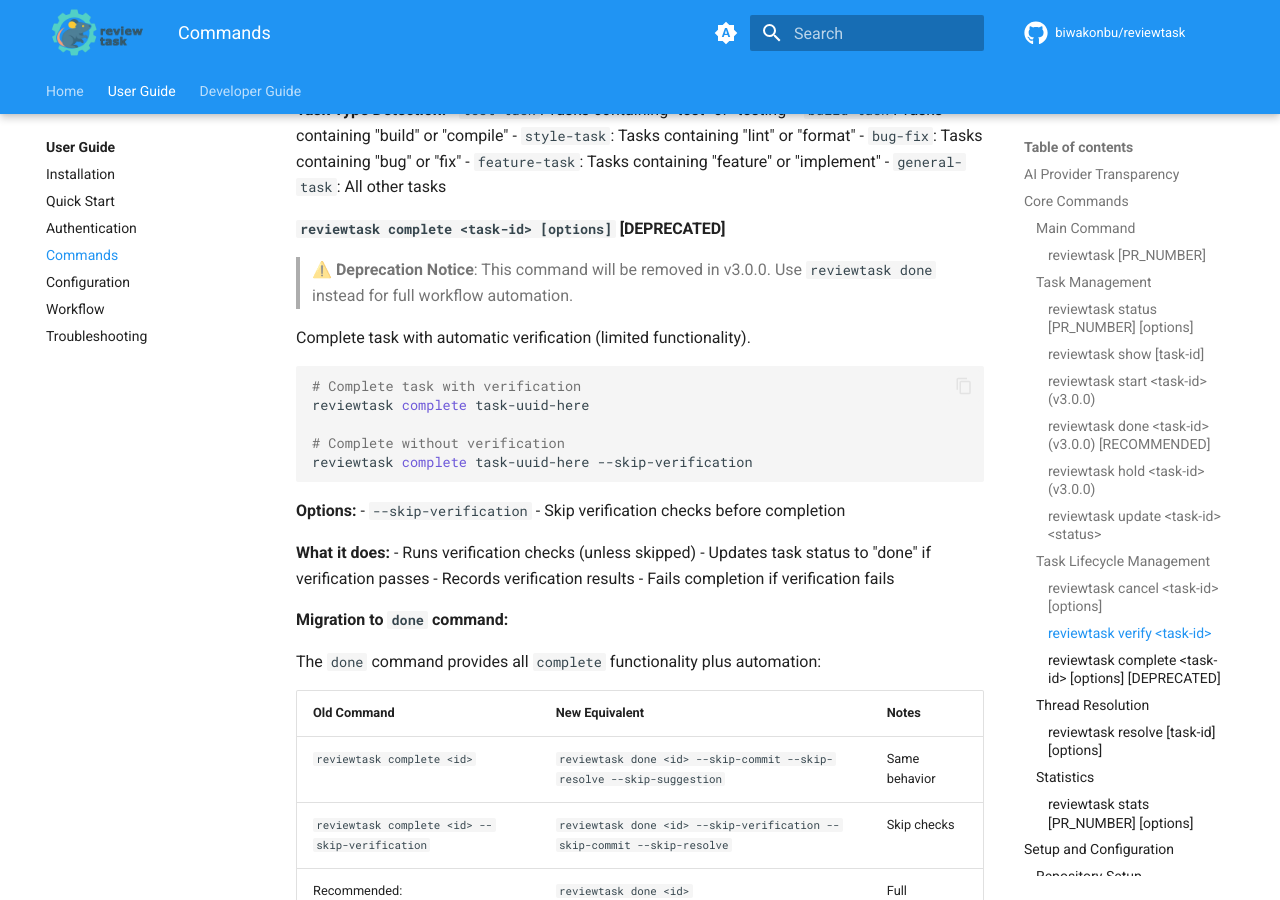
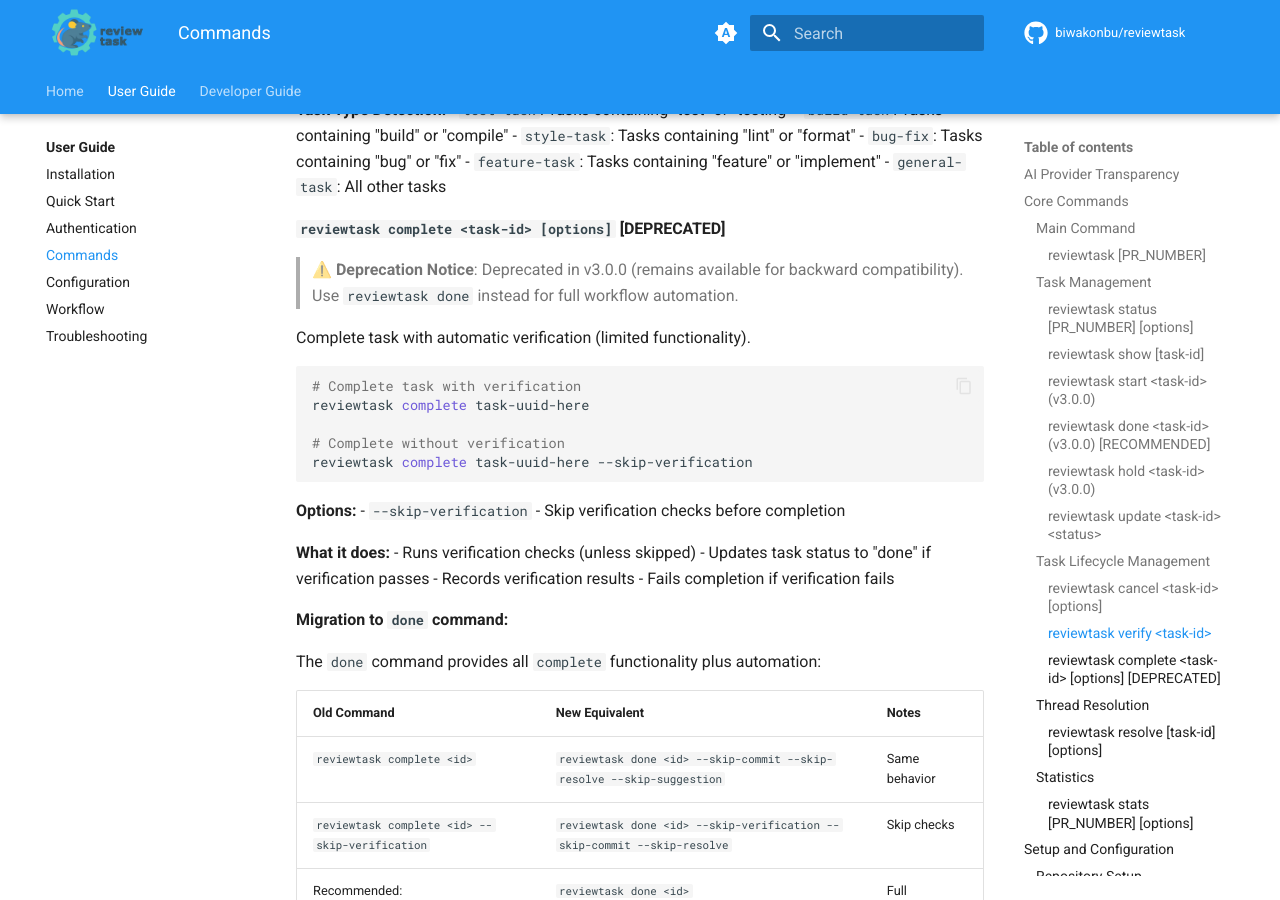
Before and after one commit to biwakonbu/reviewtask, an MkDocs documentation site: the page built from docs/user-guide/commands.md, in a window 1280 px wide and 900 px high, scrolled down 4302 px. Built offline with MkDocs 1.6.1 and Material for MkDocs 9.7.7, drawn with Linux system fonts in a browser that asks for light colours; comment, search, counter and statistics services are not loaded; the version menu is left out.

```diff
--- a/docs/user-guide/commands.md
+++ b/docs/user-guide/commands.md
@@ -240,7 +240,7 @@ reviewtask verify task-uuid-here
 
 #### `reviewtask complete <task-id> [options]` **[DEPRECATED]**
 
-> **⚠️ Deprecation Notice**: This command will be removed in v3.0.0. Use `reviewtask done` instead for full workflow automation.
+> **⚠️ Deprecation Notice**: Deprecated in v3.0.0 (remains available for backward compatibility). Use `reviewtask done` instead for full workflow automation.
 
 Complete task with automatic verification (limited functionality).
 
```
